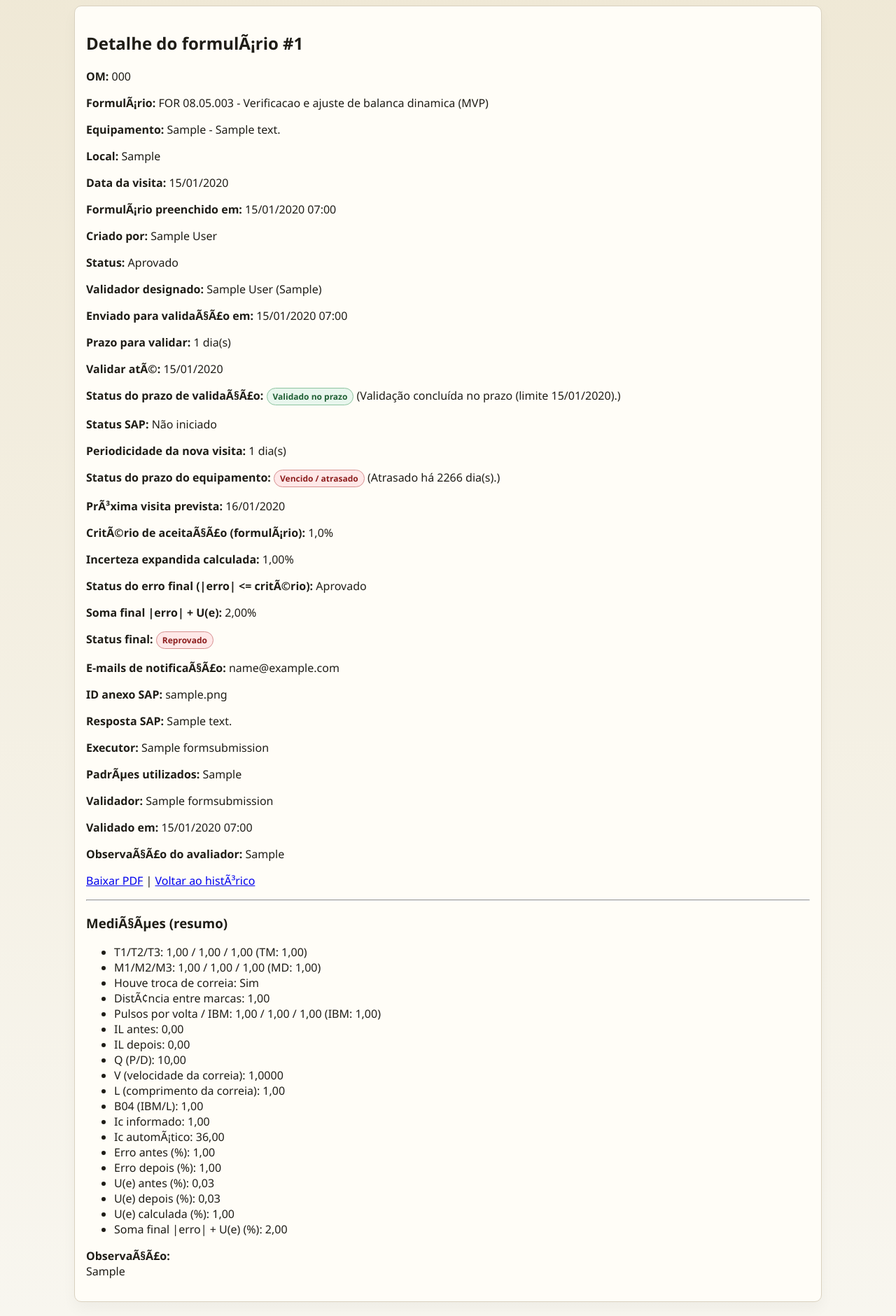
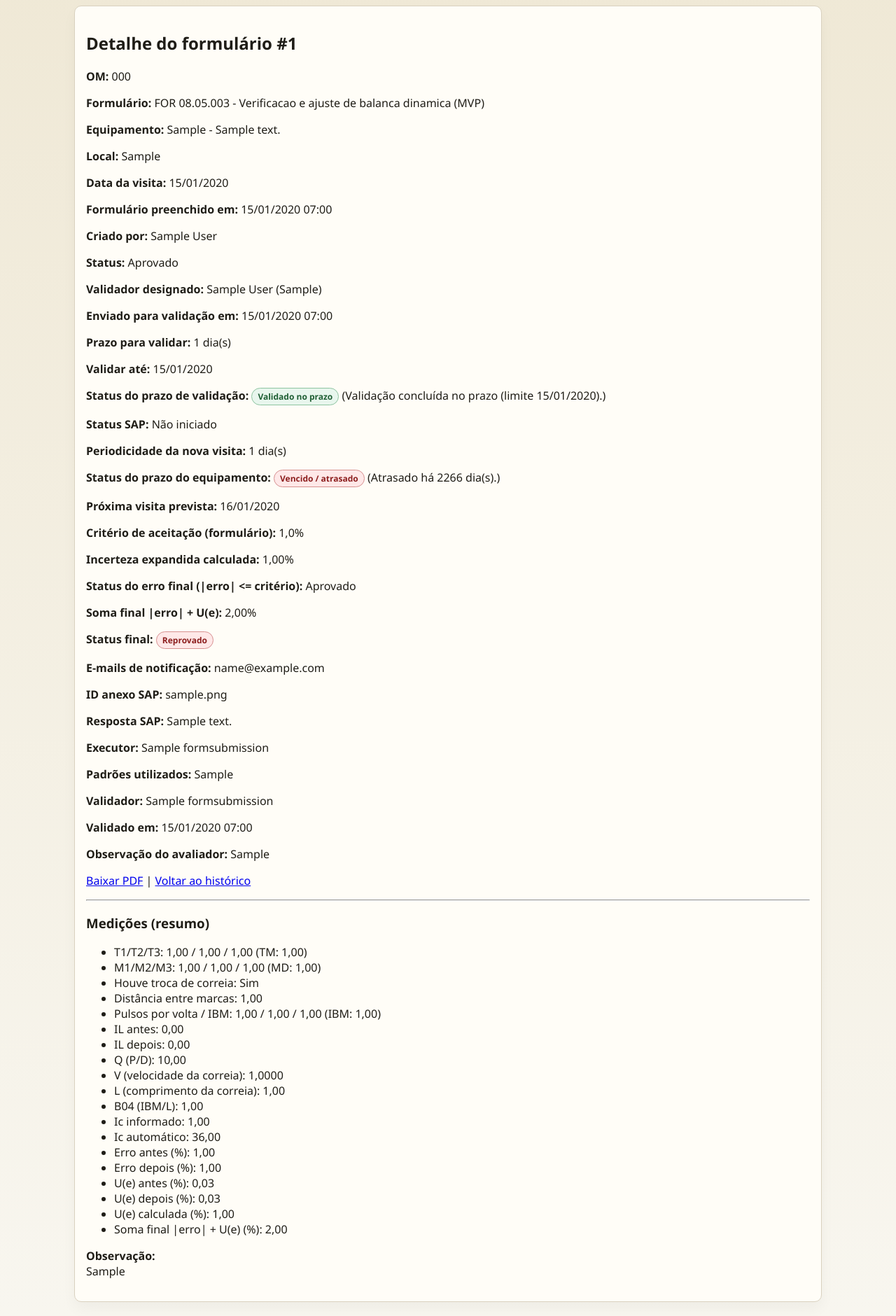
Before and after one commit to dougbritosilveira-design/for_verificacao, a Django app: page /formularios/1/ in a window 1280 px wide. Shown: the part 90-1970 px from the top of the page at 70% size. Run offline with Django 4.2, Linux system fonts and the light colour scheme; a user stored in the database is signed in; data comes from the database, SQL or seed files in the repository; tables that the repository leaves empty hold one stand-in row (values such as "Sample post"); data that the repository does not hold is empty.

Commit message:
Corrigir codificação UTF-8 e destacar validação de reprovação

```diff
--- a/inspecoes/forms.py
+++ b/inspecoes/forms.py
@@ -1200,7 +1200,7 @@ class ValidationForm(forms.Form):
     feedback = forms.CharField(
         label='Observação do avaliador',
         required=False,
-        widget=forms.Textarea(attrs={'rows': 3, 'placeholder': 'Obrigatório quando solicitar refação.'}),
+        widget=forms.Textarea(attrs={'rows': 3, 'placeholder': 'Obrigatório quando reprovar (nova visita).'}),
     )
     signature_data = forms.CharField(widget=forms.HiddenInput())
     confirm = forms.BooleanField(label='Confirmo a validação do formulário')
@@ -1216,5 +1216,5 @@ class ValidationForm(forms.Form):
         decision = cleaned.get('decision')
         feedback = (cleaned.get('feedback') or '').strip()
         if decision == self.DecisionChoices.REWORK and not feedback:
-            self.add_error('feedback', 'Informe o motivo da refação.')
+            self.add_error('feedback', 'Informe o motivo para reprovação (nova visita).')
         return cleaned
--- a/templates/inspecoes/detail.html
+++ b/templates/inspecoes/detail.html
@@ -1,14 +1,14 @@
 {% extends 'base.html' %}
 {% load l10n %}
-{% block title %}Detalhe do formulÃ¡rio{% endblock %}
+{% block title %}Detalhe do formulário{% endblock %}
 {% block content %}
-<h2>Detalhe do formulÃ¡rio #{{ submission.id }}</h2>
+<h2>Detalhe do formulário #{{ submission.id }}</h2>
 <p><strong>OM:</strong> {{ submission.om_number }}</p>
-<p><strong>FormulÃ¡rio:</strong> {{ submission.form_type_label }}</p>
+<p><strong>Formulário:</strong> {{ submission.form_type_label }}</p>
 <p><strong>Equipamento:</strong> {{ submission.equipment.tag }} - {{ submission.equipment.description }}</p>
 <p><strong>Local:</strong> {{ submission.location_snapshot }}</p>
 <p><strong>Data da visita:</strong> {{ submission.execution_date|date:"d/m/Y" }}</p>
-<p><strong>FormulÃ¡rio preenchido em:</strong> {{ submission.created_at|date:"d/m/Y H:i" }}</p>
+<p><strong>Formulário preenchido em:</strong> {{ submission.created_at|date:"d/m/Y H:i" }}</p>
 <p><strong>Criado por:</strong>
   {% if submission.created_by %}
     {{ submission.created_by.get_full_name|default:submission.created_by.username }}
@@ -18,18 +18,18 @@
 </p>
 <p><strong>Status:</strong> {{ submission.get_status_display }}</p>
 <p><strong>Validador designado:</strong> {{ submission.assigned_validator_label }}</p>
-<p><strong>Enviado para validaÃ§Ã£o em:</strong> {{ submission.validation_requested_at|date:"d/m/Y H:i"|default:'-' }}</p>
+<p><strong>Enviado para validação em:</strong> {{ submission.validation_requested_at|date:"d/m/Y H:i"|default:'-' }}</p>
 <p><strong>Prazo para validar:</strong> {% if submission.validation_deadline_days_display %}{{ submission.validation_deadline_days_display }} dia(s){% else %}-{% endif %}</p>
-<p><strong>Validar atÃ©:</strong> {{ submission.validation_due_date_local|date:"d/m/Y"|default:'-' }}</p>
-<p><strong>Status do prazo de validaÃ§Ã£o:</strong>
+<p><strong>Validar até:</strong> {{ submission.validation_due_date_local|date:"d/m/Y"|default:'-' }}</p>
+<p><strong>Status do prazo de validação:</strong>
   <span class="badge {{ submission.validation_deadline_badge_class }}">{{ submission.validation_deadline_status_label }}</span>
   ({{ submission.validation_deadline_detail }})
 </p>
 <p><strong>Status SAP:</strong> {{ submission.get_sap_status_display }}</p>
 <p><strong>Periodicidade da nova visita:</strong> {{ submission.equipment.revisit_interval_days|default:'-' }} dia(s)</p>
 <p><strong>Status do prazo do equipamento:</strong> <span class="badge {{ submission.equipment.deadline_badge_class }}">{{ submission.equipment.deadline_status_label }}</span> ({{ submission.equipment.deadline_status_detail }})</p>
-<p><strong>PrÃ³xima visita prevista:</strong> {{ submission.equipment.next_visit_due_date|date:"d/m/Y"|default:'-' }}</p>
-<p><strong>CritÃ©rio de aceitaÃ§Ã£o (formulÃ¡rio):</strong>
+<p><strong>Próxima visita prevista:</strong> {{ submission.equipment.next_visit_due_date|date:"d/m/Y"|default:'-' }}</p>
+<p><strong>Critério de aceitação (formulário):</strong>
   {% if submission.is_level_form or submission.is_scanner_form or submission.is_flow_form %}
     {{ submission.acceptance_criterion_pct|floatformat:2|localize|default:'-' }}{{ submission.acceptance_unit_label }}
   {% else %}
@@ -43,7 +43,7 @@
     {{ submission.expanded_uncertainty_calc_value|floatformat:2|localize|default:'-' }}{{ submission.expanded_uncertainty_unit_label }}
   {% endif %}
 </p>
-<p><strong>Status do erro final (|erro| &lt;= critÃ©rio):</strong> {{ submission.instrument_error_status_label }}</p>
+<p><strong>Status do erro final (|erro| &lt;= critério):</strong> {{ submission.instrument_error_status_label }}</p>
 <p><strong>Soma final |erro| + U(e):</strong>
   {% if submission.is_level_form or submission.is_scanner_form or submission.is_flow_form or submission.is_flow_adjust_form %}
     {{ submission.acceptance_combined_value|floatformat:3|localize|default:'-' }}{{ submission.acceptance_unit_label }}
@@ -56,11 +56,11 @@
     {{ submission.acceptance_status_label }}
   </span>
 </p>
-<p><strong>E-mails de notificaÃ§Ã£o:</strong> {% if submission.equipment.notification_recipients %}{{ submission.equipment.notification_recipients|join:', ' }}{% else %}-{% endif %}</p>
+<p><strong>E-mails de notificação:</strong> {% if submission.equipment.notification_recipients %}{{ submission.equipment.notification_recipients|join:', ' }}{% else %}-{% endif %}</p>
 {% if submission.sap_attachment_id %}<p><strong>ID anexo SAP:</strong> {{ submission.sap_attachment_id }}</p>{% endif %}
 {% if submission.sap_response_message %}<p><strong>Resposta SAP:</strong> {{ submission.sap_response_message }}</p>{% endif %}
 <p><strong>Executor:</strong> {{ submission.executor_name }}</p>
-<p><strong>PadrÃµes utilizados:</strong> {{ submission.standards_used|default:'-' }}</p>
+<p><strong>Padrões utilizados:</strong> {{ submission.standards_used|default:'-' }}</p>
 {% if submission.is_scanner_form or submission.is_flow_form %}
   <p><strong>Certificado anexado:</strong>
     {% if submission.attached_certificate_file %}
@@ -70,25 +70,24 @@
     {% endif %}
   </p>
   {% if submission.is_scanner_form %}
-    <p><strong>NÃºmero do certificado:</strong> {{ submission.scanner_certificate_number|default:'-' }}</p>
-    <p><strong>Modelo:</strong> {{ submission.scanner_model|default:'-' }} | <strong>SÃ©rie:</strong> {{ submission.scanner_serial_number|default:'-' }}</p>
-    <p><strong>LaboratÃ³rio/fornecedor:</strong> {{ submission.scanner_provider|default:'-' }}</p>
-    <p><strong>Data da mediÃ§Ã£o no certificado:</strong> {{ submission.scanner_measurement_date|date:"d/m/Y"|default:'-' }}</p>
+    <p><strong>Número do certificado:</strong> {{ submission.scanner_certificate_number|default:'-' }}</p>
+    <p><strong>Modelo:</strong> {{ submission.scanner_model|default:'-' }} | <strong>Série:</strong> {{ submission.scanner_serial_number|default:'-' }}</p>
+    <p><strong>Laboratório/fornecedor:</strong> {{ submission.scanner_provider|default:'-' }}</p>
+    <p><strong>Data da medição no certificado:</strong> {{ submission.scanner_measurement_date|date:"d/m/Y"|default:'-' }}</p>
   {% elif submission.is_flow_form %}
-    <p><strong>NÃºmero do certificado:</strong> {{ submission.flow_certificate_number|default:'-' }}</p>
+    <p><strong>Número do certificado:</strong> {{ submission.flow_certificate_number|default:'-' }}</p>
     <p><strong>TAG no certificado:</strong> {{ submission.flow_tag_on_certificate|default:'-' }}</p>
-    <p><strong>Modelo medidor:</strong> {{ submission.flow_meter_model|default:'-' }} | <strong>SÃ©rie:</strong> {{ submission.flow_meter_serial_number|default:'-' }}</p>
-    <p><strong>Modelo conversor:</strong> {{ submission.flow_converter_model|default:'-' }} | <strong>SÃ©rie:</strong> {{ submission.flow_converter_serial_number|default:'-' }}</p>
-    <p><strong>LaboratÃ³rio/fornecedor:</strong> {{ submission.flow_provider|default:'-' }}</p>
-    <p><strong>Data da calibraÃ§Ã£o no certificado:</strong> {{ submission.flow_measurement_date|date:"d/m/Y"|default:'-' }}</p>
+    <p><strong>Modelo medidor:</strong> {{ submission.flow_meter_model|default:'-' }} | <strong>Série:</strong> {{ submission.flow_meter_serial_number|default:'-' }}</p>
+    <p><strong>Modelo conversor:</strong> {{ submission.flow_converter_model|default:'-' }} | <strong>Série:</strong> {{ submission.flow_converter_serial_number|default:'-' }}</p>
+    <p><strong>Laboratório/fornecedor:</strong> {{ submission.flow_provider|default:'-' }}</p>
+    <p><strong>Data da calibração no certificado:</strong> {{ submission.flow_measurement_date|date:"d/m/Y"|default:'-' }}</p>
   {% endif %}
 {% endif %}
 <p><strong>Validador:</strong> {{ submission.validator_name|default:'-' }}</p>
 <p><strong>Validado em:</strong> {{ submission.validated_at|date:"d/m/Y H:i"|default:'-' }}</p>
 {% if submission.validation_feedback %}
-  <p><strong>ObservaÃ§Ã£o do avaliador:</strong> {{ submission.validation_feedback }}</p>
+  <p><strong>Observação do avaliador:</strong> {{ submission.validation_feedback }}</p>
 {% endif %}
-
 <p>
   {% if portal_user_can_edit_forms and portal_can_view_forms %}
     {% if submission.status == 'draft' or submission.status == 'rework_required' %}
@@ -102,9 +101,8 @@
     <a href="{% url 'inspecoes:form-download-certificate' submission.pk %}">Baixar certificado</a> |
   {% endif %}
   <a href="{% url 'inspecoes:form-download-pdf' submission.pk %}">Baixar PDF</a> |
-  <a href="{% url 'inspecoes:history' %}">Voltar ao histÃ³rico</a>
+  <a href="{% url 'inspecoes:history' %}">Voltar ao histórico</a>
 </p>
-
 {% if portal_user_can_send_sap and portal_can_view_forms %}
   {% if submission.status == 'approved' or submission.status == 'sent_to_sap' %}
     <form method="post" action="{% url 'inspecoes:form-send-sap' submission.pk %}" style="margin-bottom:16px;">
@@ -118,41 +116,39 @@
       </button>
     </form>
   {% else %}
-    <p><em>Valide o formulÃ¡rio para habilitar o envio ao SAP.</em></p>
+    <p><em>Valide o formulário para habilitar o envio ao SAP.</em></p>
   {% endif %}
 {% endif %}
-
 <hr>
-<h3>MediÃ§Ãµes (resumo)</h3>
+<h3>Medições (resumo)</h3>
 {% if submission.is_level_form %}
   <ul>
     <li>Fase final considerada: {{ submission.level_final_phase_label }}</li>
-    <li>Erro mÃ©dio absoluto antes: {{ submission.level_before_mean_abs_m|floatformat:3|localize|default:'-' }} m</li>
+    <li>Erro médio absoluto antes: {{ submission.level_before_mean_abs_m|floatformat:3|localize|default:'-' }} m</li>
     <li>U(e) antes: {{ submission.level_uncertainty_expanded_before_m|floatformat:3|localize|default:'-' }} m</li>
     <li>Soma antes |erro| + U(e): {{ submission.level_before_combined_value|floatformat:3|localize|default:'-' }} m</li>
     <li>Status antes: {% if submission.level_before_combined_ok is None %}Pendente dados{% elif submission.level_before_combined_ok %}Aprovado{% else %}Reprovado{% endif %}</li>
-    <li>Erro mÃ©dio absoluto depois: {{ submission.level_after_mean_abs_m|floatformat:3|localize|default:'-' }} m</li>
+    <li>Erro médio absoluto depois: {{ submission.level_after_mean_abs_m|floatformat:3|localize|default:'-' }} m</li>
     <li>U(e) depois: {{ submission.level_uncertainty_expanded_after_m|floatformat:3|localize|default:'-' }} m</li>
     <li>Soma depois |erro| + U(e): {{ submission.level_after_combined_value|floatformat:3|localize|default:'-' }} m</li>
     <li>Status depois: {% if submission.level_after_combined_ok is None %}Pendente dados{% elif submission.level_after_combined_ok %}Aprovado{% else %}Reprovado{% endif %}</li>
-    <li>Erro mÃ©dio absoluto final: {{ submission.level_final_mean_abs_m|floatformat:3|localize|default:'-' }} m</li>
+    <li>Erro médio absoluto final: {{ submission.level_final_mean_abs_m|floatformat:3|localize|default:'-' }} m</li>
     <li>U(e) calculada final: {{ submission.level_uncertainty_expanded_m|floatformat:3|localize|default:'-' }} m</li>
   </ul>
 {% elif submission.is_scanner_form %}
   <ul>
-    <li>CritÃ©rio fixo: {{ submission.acceptance_limit_pct|floatformat:2|localize|default:'-' }} mm</li>
+    <li>Critério fixo: {{ submission.acceptance_limit_pct|floatformat:2|localize|default:'-' }} mm</li>
     <li>U(e) calculada: {{ submission.scanner_u_expanded_mm|floatformat:3|localize|default:'-' }} mm</li>
-    <li>Status critÃ©rio fixo: {{ submission.scanner_status_fixed }}</li>
-    <li>Status critÃ©rio fabricante: {{ submission.scanner_status_manufacturer }}</li>
+    <li>Status critério fixo: {{ submission.scanner_status_fixed }}</li>
+    <li>Status critério fabricante: {{ submission.scanner_status_manufacturer }}</li>
     <li>Parcela do fabricante (ppm): {{ submission.scanner_manufacturer_ppm_value|floatformat:3|localize|default:'-' }}</li>
-    <li>Fator de abrangÃªncia (k): {{ submission.scanner_k_factor_value|floatformat:3|localize|default:'-' }}</li>
-    <li>Erro mÃ¡ximo absoluto: {{ submission.scanner_max_error_abs_mm|floatformat:3|localize|default:'-' }} mm</li>
+    <li>Fator de abrangência (k): {{ submission.scanner_k_factor_value|floatformat:3|localize|default:'-' }}</li>
+    <li>Erro máximo absoluto: {{ submission.scanner_max_error_abs_mm|floatformat:3|localize|default:'-' }} mm</li>
   </ul>
-
 {% elif submission.is_flow_form %}
   <ul>
-    <li>CritÃ©rio de aceitaÃ§Ã£o: {{ submission.acceptance_limit_pct|floatformat:2|localize|default:'-' }}%</li>
-    <li>Erro mÃ¡ximo absoluto: {{ submission.flow_max_error_abs_pct|floatformat:4|localize|default:'-' }}%</li>
+    <li>Critério de aceitação: {{ submission.acceptance_limit_pct|floatformat:2|localize|default:'-' }}%</li>
+    <li>Erro máximo absoluto: {{ submission.flow_max_error_abs_pct|floatformat:4|localize|default:'-' }}%</li>
     <li>U(e) final (maior U do certificado): {{ submission.flow_max_uncertainty_pct|floatformat:4|localize|default:'-' }}%</li>
     <li>Soma final |erro| + U(e): {{ submission.acceptance_combined_value|floatformat:4|localize|default:'-' }}%</li>
     <li>Pontos aprovados: {{ submission.flow_approved_points_count }} / {{ submission.flow_valid_points_count }}</li>
@@ -205,8 +201,8 @@
   <ul>
     <li>T1/T2/T3: {{ submission.t1|floatformat:2|localize|default:'-' }} / {{ submission.t2|floatformat:2|localize|default:'-' }} / {{ submission.t3|floatformat:2|localize|default:'-' }} (TM: {{ submission.tm|floatformat:2|localize|default:'-' }})</li>
     <li>M1/M2/M3: {{ submission.m1|floatformat:2|localize|default:'-' }} / {{ submission.m2|floatformat:2|localize|default:'-' }} / {{ submission.m3|floatformat:2|localize|default:'-' }} (MD: {{ submission.md|floatformat:2|localize|default:'-' }})</li>
-    <li>Houve troca de correia: {% if submission.belt_replaced %}Sim{% else %}NÃ£o{% endif %}</li>
-    <li>DistÃ¢ncia entre marcas: {{ submission.mark_distance|floatformat:2|localize|default:'-' }}</li>
+    <li>Houve troca de correia: {% if submission.belt_replaced %}Sim{% else %}Não{% endif %}</li>
+    <li>Distância entre marcas: {{ submission.mark_distance|floatformat:2|localize|default:'-' }}</li>
     <li>Pulsos por volta / IBM: {{ submission.pulses_per_turn_1|floatformat:2|localize|default:'-' }} / {{ submission.pulses_per_turn_2|floatformat:2|localize|default:'-' }} / {{ submission.pulses_per_turn_3|floatformat:2|localize|default:'-' }} (IBM: {{ submission.ibm|floatformat:2|localize|default:'-' }})</li>
     <li>IL antes: {{ submission.il_before|floatformat:2|localize|default:'-' }}</li>
     <li>IL depois: {{ submission.il_after|floatformat:2|localize|default:'-' }}</li>
@@ -215,7 +211,7 @@
     <li>L (comprimento da correia): {{ submission.belt_length|floatformat:2|localize|default:'-' }}</li>
     <li>B04 (IBM/L): {{ submission.speed_characteristic_b04|floatformat:2|localize|default:'-' }}</li>
     <li>Ic informado: {{ submission.calculated_flow_ic|floatformat:2|localize|default:'-' }}</li>
-    <li>Ic automÃ¡tico: {{ submission.calculated_flow_ic_auto|floatformat:2|localize|default:'-' }}</li>
+    <li>Ic automático: {{ submission.calculated_flow_ic_auto|floatformat:2|localize|default:'-' }}</li>
     <li>Erro antes (%): {{ submission.error_before_pct|floatformat:2|localize|default:'-' }}</li>
     <li>Erro depois (%): {{ submission.error_after_pct|floatformat:2|localize|default:'-' }}</li>
     <li>U(e) antes (%): {{ submission.expanded_uncertainty_before_pct_auto|floatformat:2|localize|default:'-' }}</li>
@@ -224,6 +220,5 @@
     <li>Soma final |erro| + U(e) (%): {{ submission.acceptance_combined_value|floatformat:2|localize|default:'-' }}</li>
   </ul>
 {% endif %}
-
-<p><strong>ObservaÃ§Ã£o:</strong><br>{{ submission.observation|linebreaksbr|default:'-' }}</p>
+<p><strong>Observação:</strong><br>{{ submission.observation|linebreaksbr|default:'-' }}</p>
 {% endblock %}
```
Also changed, not shown: templates/inspecoes/validation.html (+33 -1 lines).
